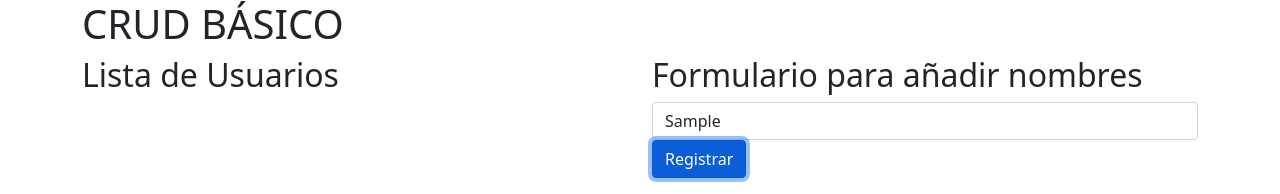
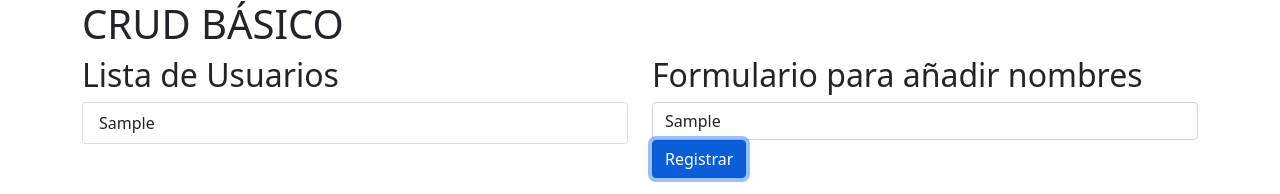
Before and after one commit to alawa2020/crud-basico-r, a React (Create React App) app: page / in a window 1280 px wide. Both pictures are taken after typing "Sample" into the empty fields and a click on the button "Registrar". Shown: the top 194 px of the page. Built offline with nearby package versions, Linux system fonts and the light colour scheme.

Commit message:
listando nombres a la izquierda

```diff
--- a/src/components/Formulario.js
+++ b/src/components/Formulario.js
@@ -16,9 +16,17 @@ const Formulario = () => {
 
       {/* CREA LOS CONTENEDORES */}
       <div className="row">
+
         {/* VISTA */}
         <div className="col">
           <h2>Lista de Usuarios</h2>
+          <ul className="list-group">
+              {
+                  listaNombres.map(el=>
+                      <li key={el} className="list-group-item">{el}</li>
+                  )
+              }
+          </ul>
         </div>
 
         {/* AGREGANDO A LOS USUARIOS */}
```
